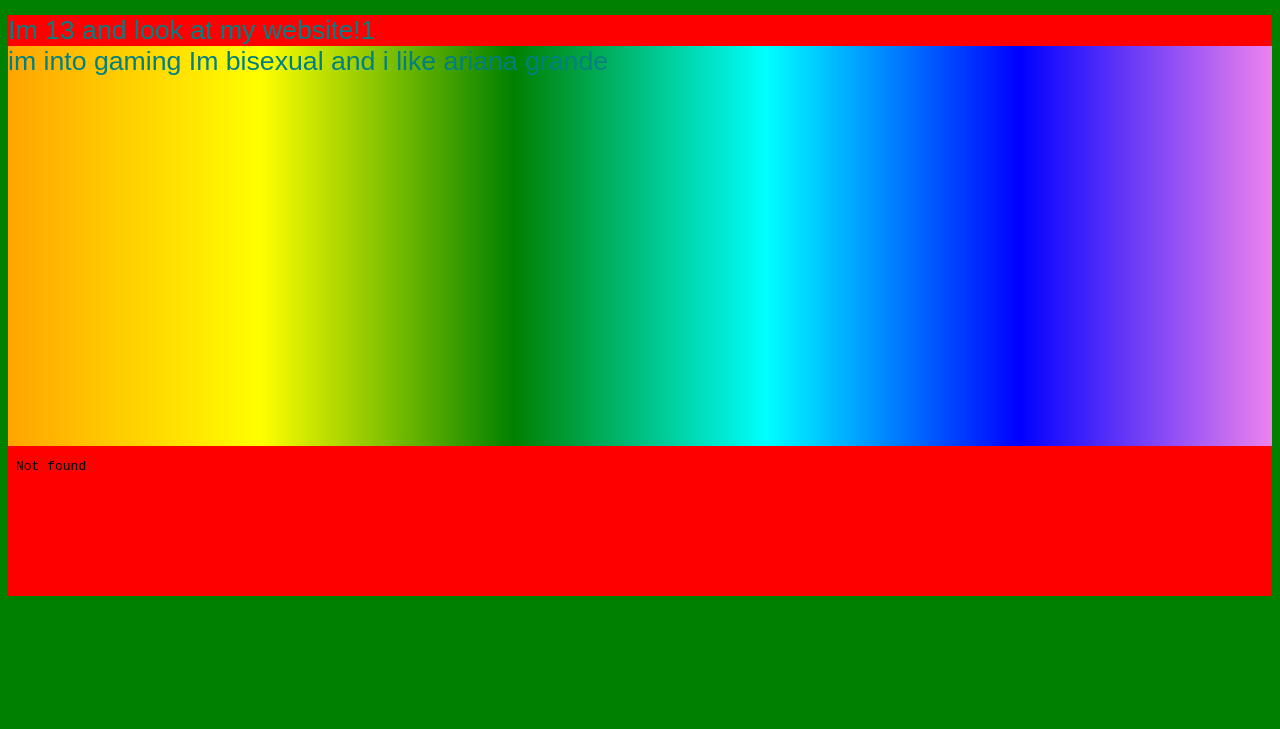
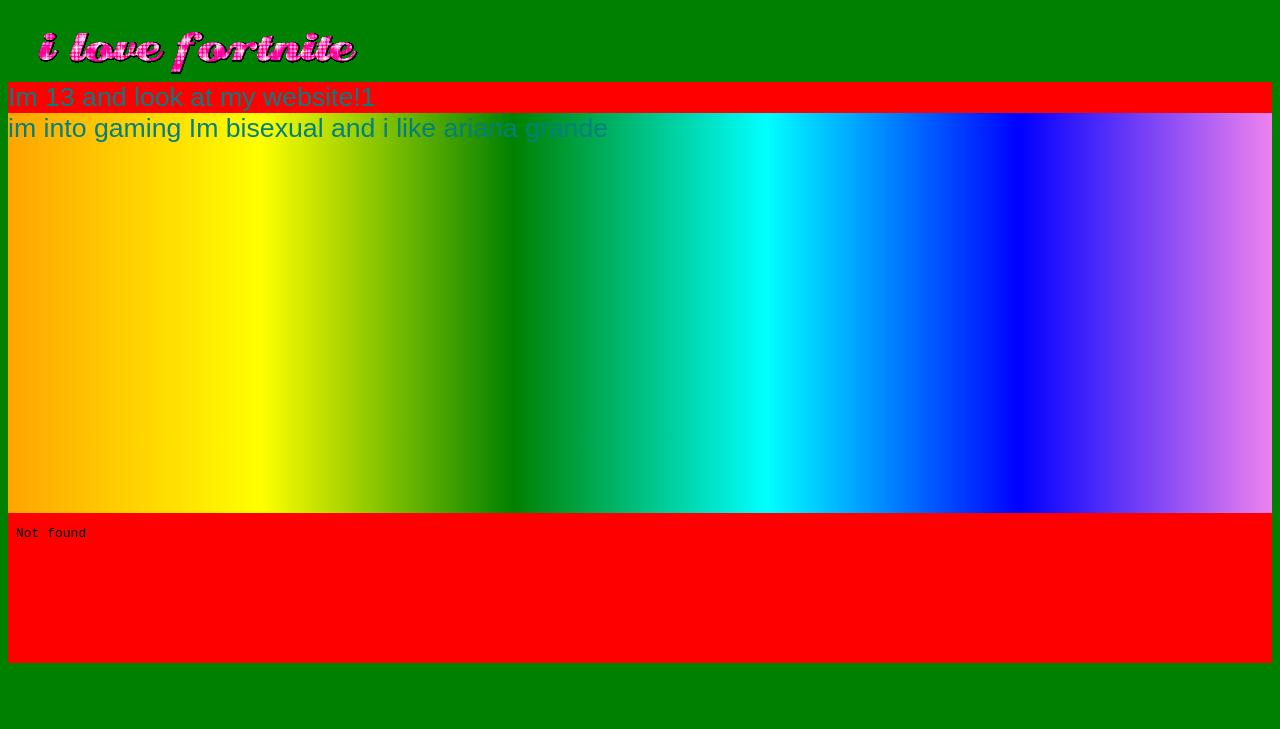
Before and after one commit to atlasfem/ugly-website, a plain HTML site: page index.html in a window 1280 px wide. Shown: the part 71-800 px from the top of the page. Drawn offline with Linux system fonts and the light colour scheme.

Commit message:
Update index.html

```diff
--- a/index.html
+++ b/index.html
@@ -3,7 +3,7 @@
 
 <body>
     <h1> graphic design is my passion</h1>
-
+<img src="gif1.gif" alt="This will display an animated GIF" />
     <div> Im 13 and look at my website!1 </div>
 
     <div id="grad1"> im into gaming Im bisexual and i like ariana grande</div>
```
